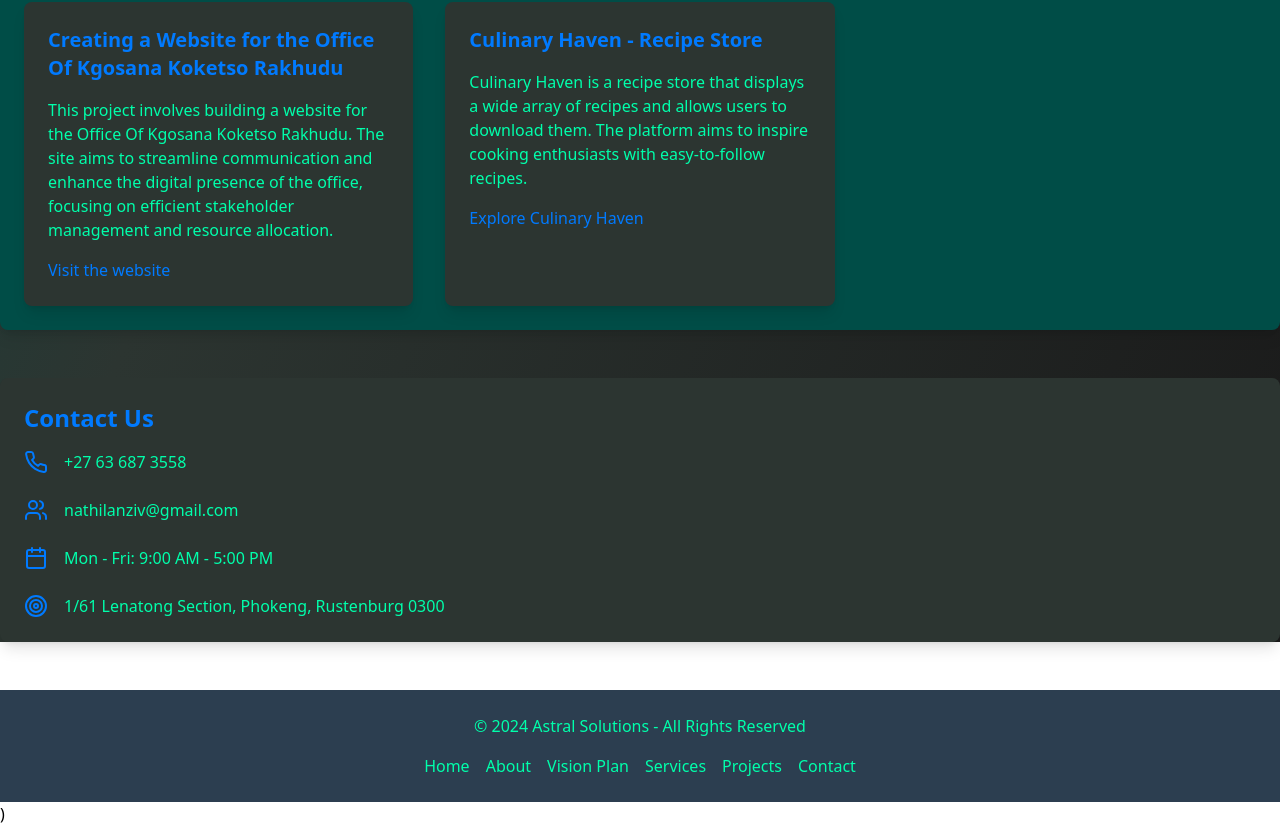
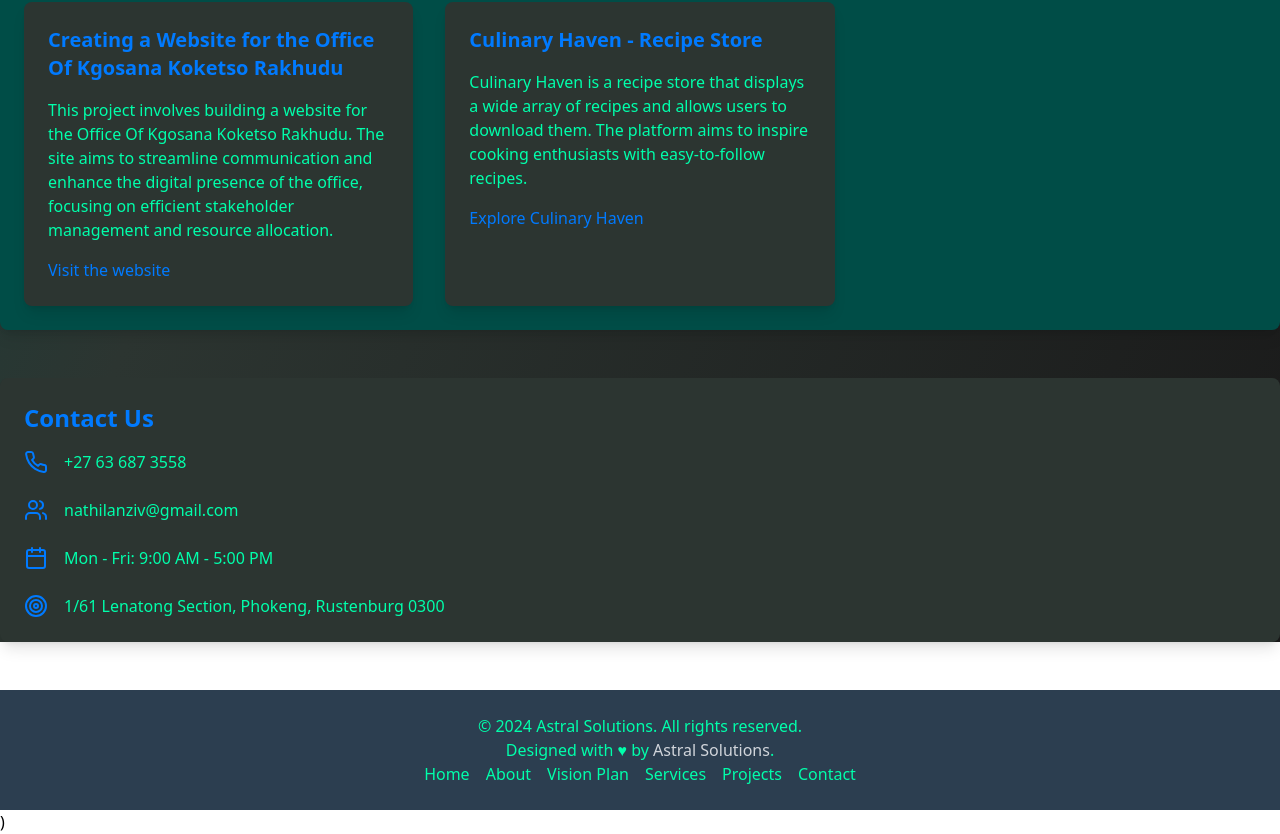
Before and after one commit to Nathilanzi/Astral-Solutions, a React (Create React App) app in the folder AstralSolutionz-master/: page / in a window 1280 px wide. Shown: the part 2502-3336 px from the top of the page. Built offline with nearby package versions, Linux system fonts and the light colour scheme.

Commit message:
Update Footer site

```diff
--- a/AstralSolutionz-master/src/Components/Footer.jsx
+++ b/AstralSolutionz-master/src/Components/Footer.jsx
@@ -14,8 +14,16 @@ const Footer = () => {
   return (
     <footer className="bg-[#2C3E50] text-[#00FFAB] py-6 mt-12">
       <div className="container mx-auto px-6 text-center">
-        <p className="mb-4 text-sm md:text-base">
-          &copy; 2024 Astral Solutions - All Rights Reserved
+      <p>&copy; {new Date().getFullYear()} Astral Solutions. All rights reserved.</p>
+        <p>
+          Designed with ♥ by{" "}
+          <a
+            href="https://www.astralsolution.tech/"
+            className="text-gray-300 hover:text-gray-100"
+          >
+            Astral Solutions
+          </a>
+          .
         </p>
         <div className="flex flex-wrap justify-center gap-4 text-sm md:text-base">
           {navLinks.map((link, index) => (
```
